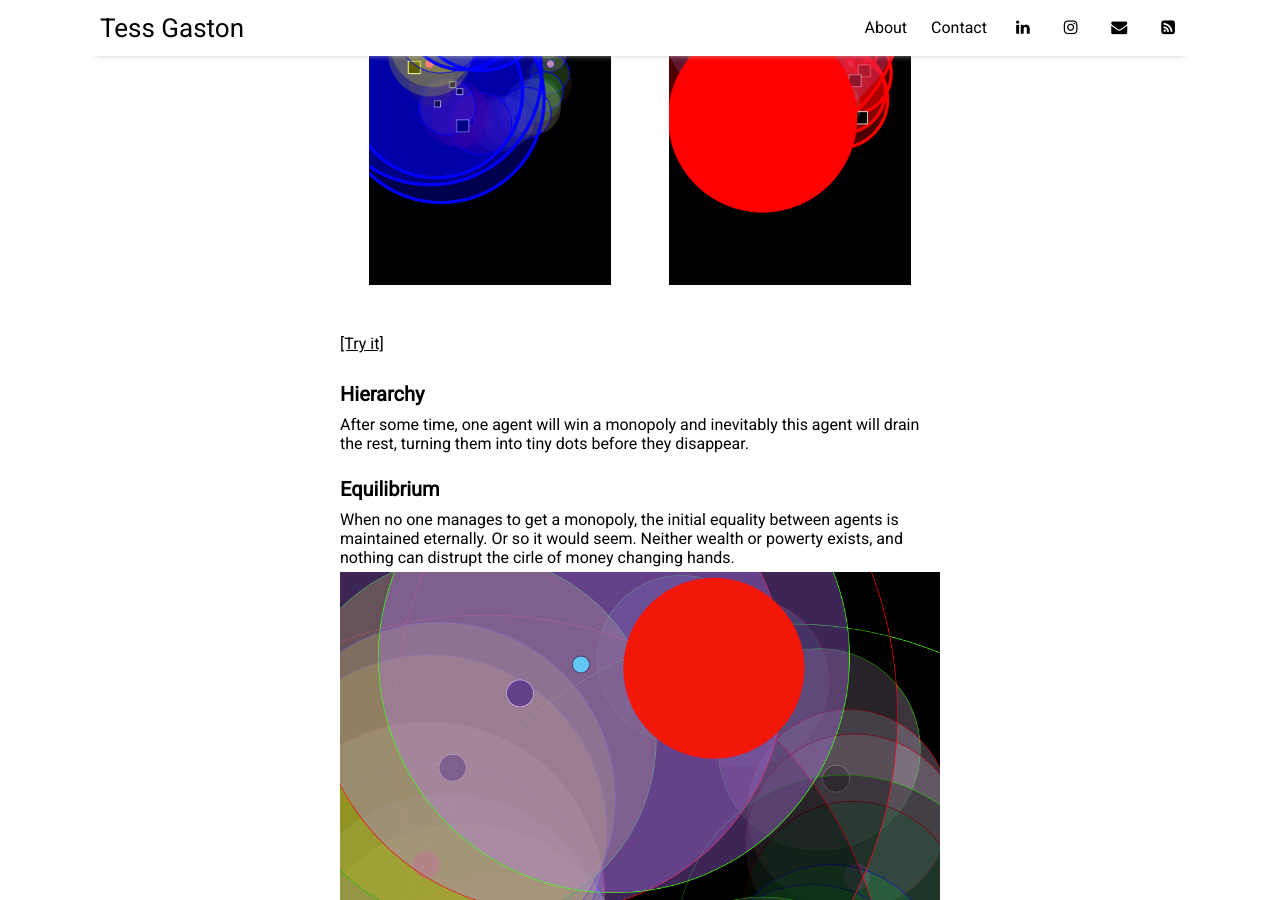
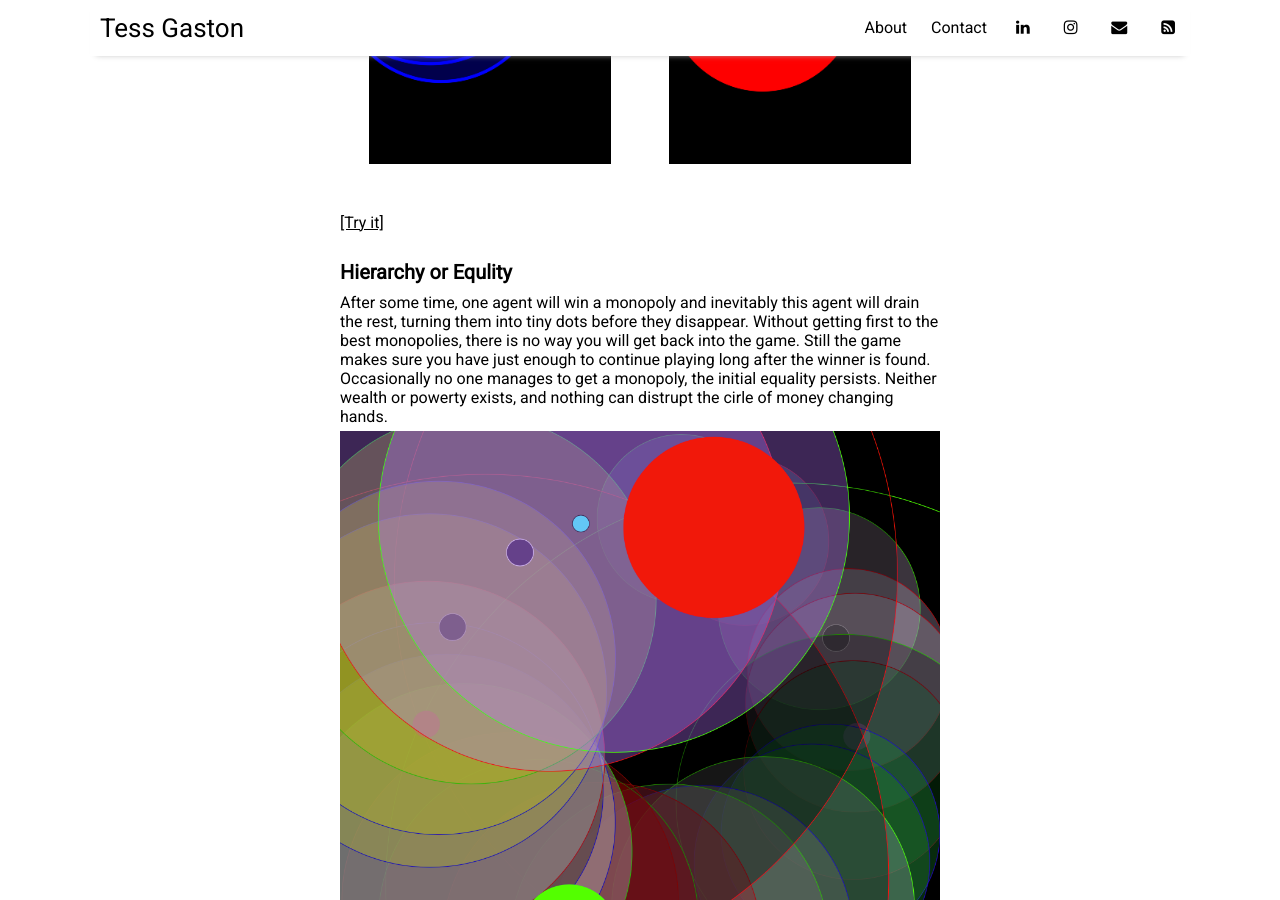
Before and after one commit to tessG/tessg.github.io, a Jekyll site: the page built from _posts/2022-11-11-monopolyVIZ.md, in a window 1280 px wide and 900 px high, scrolled down 2063 px. Built offline with Jekyll 4.4.1, drawn with Linux system fonts in a browser that asks for light colours; nearby versions of some CDN libraries; some of the changed text lies outside the part shown.

Commit message:
Update 2022-11-11-monopolyVIZ.md

```diff
--- a/_posts/2022-11-11-monopolyVIZ.md
+++ b/_posts/2022-11-11-monopolyVIZ.md
@@ -10,21 +10,18 @@
 
 <p>
 A generative art engine that will create a unique image based on the outcome of a single game of Monopoly.
-The algorithm folllows the rules of Monoply. Various shapes represent the different artefacts present in the game: the fields of the board, players and buildings. </p>
-
-<p>
-  A student of mine explained his reservarions towards this traditional western world game. He said "I hate it. It goes on forever. Even after the winner is found."</p>
-  <p>
-  He is right, I thought. Monopoly really shows how, in capitalist society, those who own get fatter on behalf of those who rent. As a looser, there is no way you will get back into the game. But the game makes sure you have just enough to keep you alive so you can continue paying your rent for much longer than nessecary.
-  </p>
+The algorithm folllows the rules of Monoply. Various shapes represent the different artefacts present in the game: the fields of the board, players and buildings.
+</p>
+The canvas becomes a real estate market where the color of the rich eventually takes over.
 
 
-<video height="534" width="400"  autoplay controls>
+<div style="text-align: center;">
+<video height="534" width="400" autoplay controls>
   <source src="./assets/img/monopoly/monopoly_demo2.mp4" type="video/mp4"/>
 
 Your browser does not support the video tag.
 </video>
-
+</div>
 <table>
   <tr>
     <td style="border: 1px solid white">
@@ -45,11 +42,10 @@
 
 
 
-<h3>Hierarchy</h3>
+<h3>Hierarchy or Equlity</h3>
 After some time, one agent will win a monopoly and inevitably this agent will drain the rest, turning them into tiny dots before they disappear.
-<h3> Equilibrium</h3>
-When no one manages to get a monopoly, the initial equality between agents is maintained eternally. Or so it would seem. Neither wealth or powerty exists, and nothing can distrupt the cirle of money changing hands.
-
+Without getting first to the best monopolies, there is no way you will get back into the game. Still the game makes sure you have just enough to continue playing long after the winner is found.
+Occasionally no one manages to get a monopoly, the initial equality persists. Neither wealth or powerty exists, and nothing can distrupt the cirle of money changing hands.
 <img width="100%" height="auto" src = "assets/img/monopoly/frame-75302022-11-27.png"/>
 
 
```
